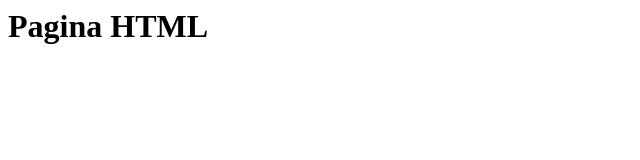
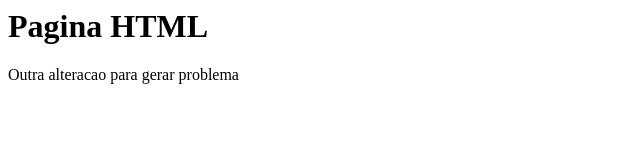
Before and after one commit to jorgeobrecht/gama-no-github, a plain HTML site: page index.html in a window 1280 px wide. Shown: the whole page, without its empty margins (0-640 px from the left). Drawn offline with Linux system fonts and the light colour scheme.

Commit message:
outro commit,agora no main

```diff
--- a/index.html
+++ b/index.html
@@ -1,5 +1,6 @@
 <html>
     <body>
         <h1>Pagina HTML</h1>
+        <p>Outra alteracao para gerar problema</p>
     </body>
 </html>
```
